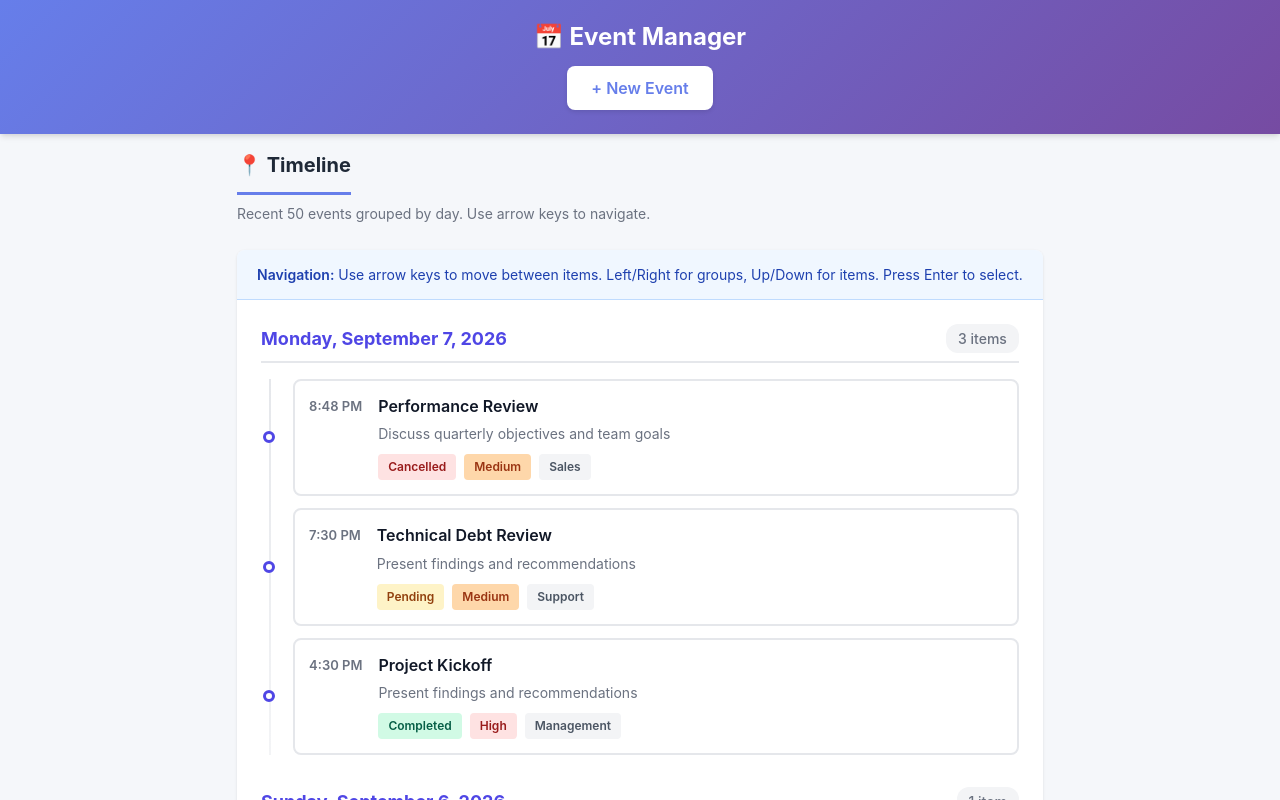
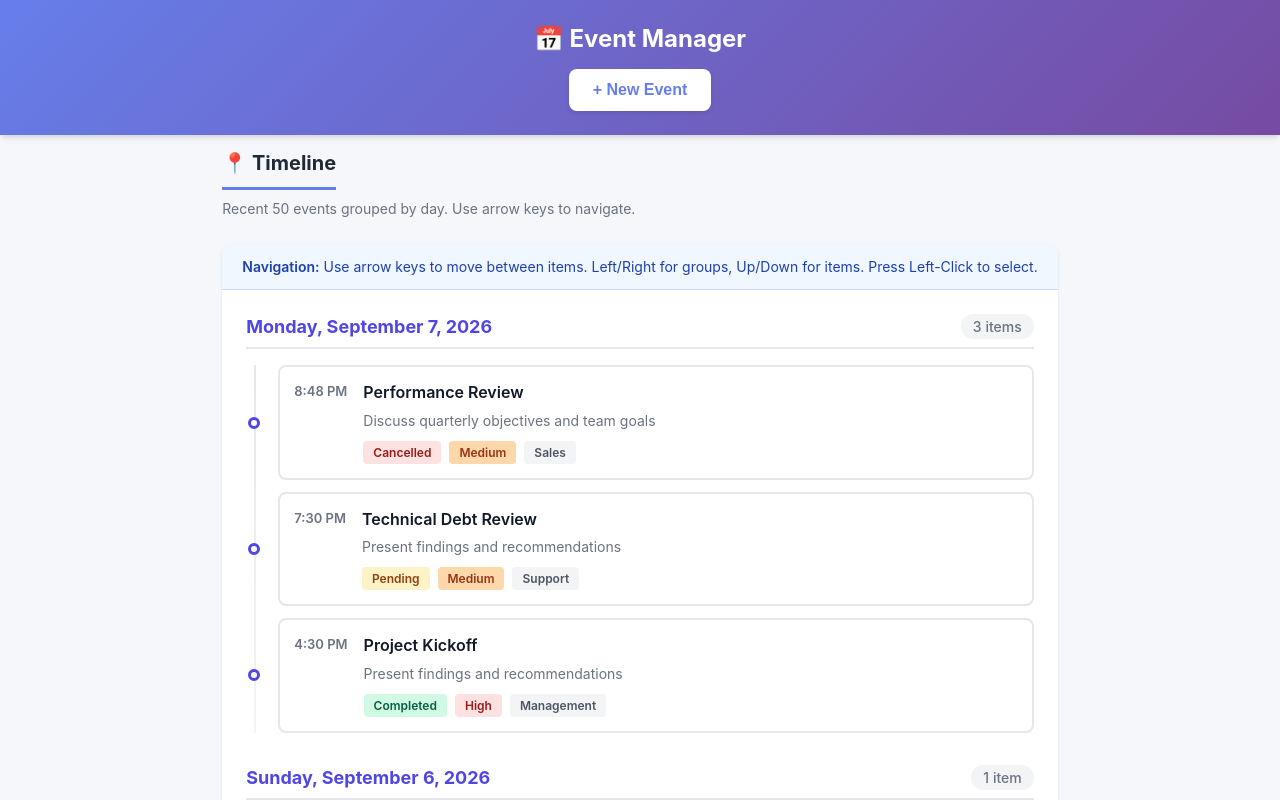
Before and after one commit to DeanDK/ui-components-demo, a React (Vite) app in the folder exercise/: page / in a window 1280 px wide. Shown: the top 800 px of the page. Built offline with nearby package versions, Linux system fonts and the light colour scheme.

Commit message:
style: add props documentation

```diff
--- a/exercise/src/components/Timeline/Timeline.tsx
+++ b/exercise/src/components/Timeline/Timeline.tsx
@@ -153,7 +153,7 @@ export function Timeline<T extends TimelineItem>({
       >
         <p>
           <strong>Navigation:</strong> Use arrow keys to move between items.
-          Left/Right for groups, Up/Down for items. Press Enter to select.
+          Left/Right for groups, Up/Down for items. Press Left-Click to select.
         </p>
       </div>
 
--- a/exercise/src/index.css
+++ /dev/null
@@ -1,67 +0,0 @@
-:root {
-  font-family: system-ui, Avenir, Helvetica, Arial, sans-serif;
-  line-height: 1.5;
-  font-weight: 400;
-
-  color-scheme: light dark;
-  color: rgba(255, 255, 255, 0.87);
-  background-color: #242424;
-
-  font-synthesis: none;
-  text-rendering: optimizeLegibility;
-  -webkit-font-smoothing: antialiased;
-  -moz-osx-font-smoothing: grayscale;
-}
-
-a {
-  font-weight: 500;
-  color: #646cff;
-  text-decoration: inherit;
-}
-a:hover {
-  color: #535bf2;
-}
-
-body {
-  margin: 0;
-  display: flex;
-  min-width: 320px;
-  min-height: 100vh;
-}
-
-h1 {
-  font-size: 3.2em;
-  line-height: 1.1;
-}
-
-button {
-  border-radius: 8px;
-  border: 1px solid transparent;
-  padding: 0.6em 1.2em;
-  font-size: 1em;
-  font-weight: 500;
-  font-family: inherit;
-  background-color: #1a1a1a;
-  cursor: pointer;
-  transition: border-color 0.25s;
-}
-button:hover {
-  border-color: #646cff;
-}
-button:focus,
-button:focus-visible {
-  outline: 4px auto -webkit-focus-ring-color;
-}
-
-@media (prefers-color-scheme: light) {
-  :root {
-    color: #213547;
-    background-color: #ffffff;
-  }
-  a:hover {
-    color: #747bff;
-  }
-  button {
-    background-color: #f9f9f9;
-  }
-}
--- a/exercise/src/main.tsx
+++ b/exercise/src/main.tsx
@@ -1,5 +1,3 @@
-import './index.css';
-
 import { StrictMode } from 'react';
 import { createRoot } from 'react-dom/client';
 
```
Also changed, not shown: exercise/src/components/Form/Form.types.ts (+33 -0 lines).
